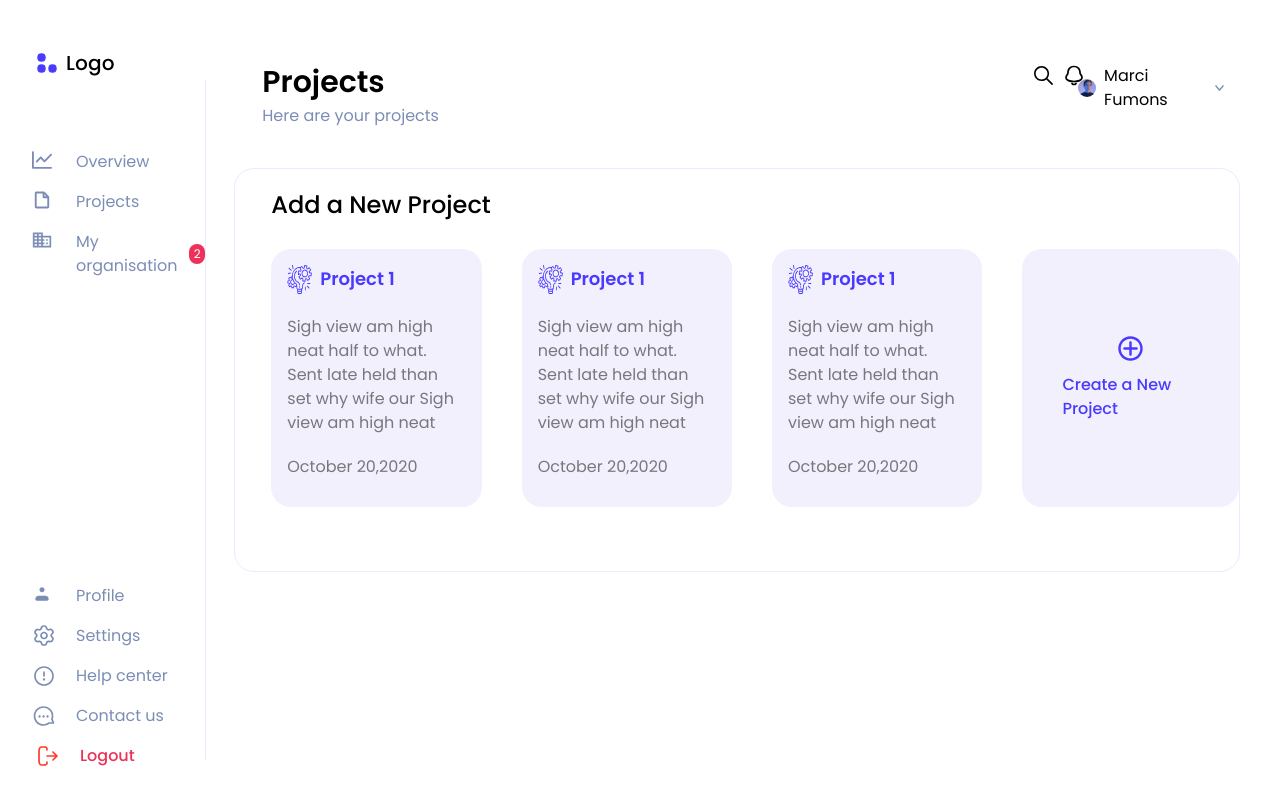
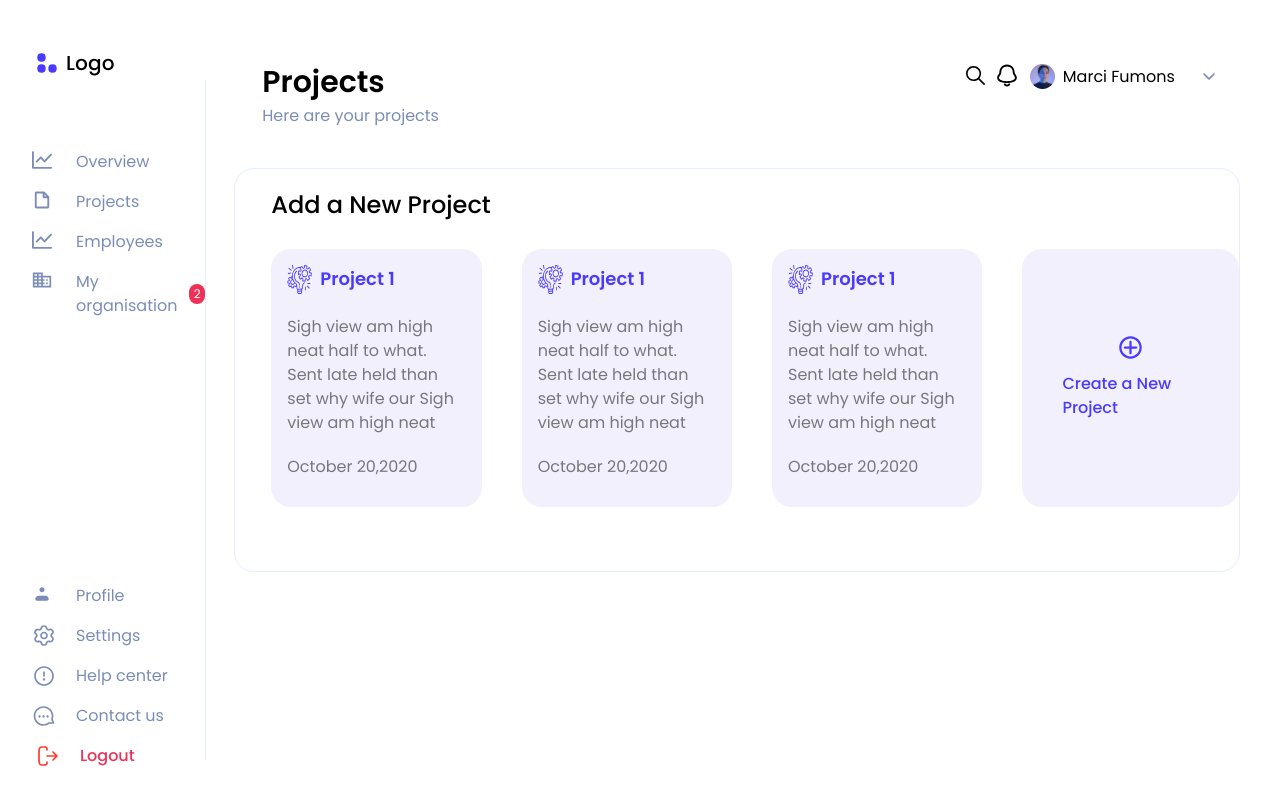
Before and after one commit to Bahaa-eddine-MB/KodiKos-front, a Next.js app: page /projects/admin in a window 1280 px wide. Built offline with nearby package versions, Linux system fonts and the light colour scheme.

Commit message:
merged rougi branch

```diff
--- a/src/app/employees/page.js
+++ b/src/app/employees/page.js
@@ -1,16 +1,14 @@
-import ProjectsHeader from "@/components/ProjectsPage/ProjectsHeader"
-import ProjectCard from "@/components/ProjectsPage/ProjectCard"
-import Search from "@/components/Global/Search"
-import EmployeCard from "@/components/Employees/employeeCard"
+import ProjectsHeader from "@/components/ProjectsPage/ProjectsHeader";
+import ProjectCard from "@/components/ProjectsPage/ProjectCard";
+import Search from "@/components/Global/Search";
+import EmployeCard from "@/components/Employees/employeeCard";
 
 export default function EmployeesForManager() {
-
-
   return (
     <div className="mt-16 ml-7 mr-10 w-full ">
       <ProjectsHeader />
-        <Search/>
-        <div className="grid grid-cols-myGrid  gap-6">
+      <Search />
+      <div className="grid grid-cols-myGrid pb-8  gap-6">
         <EmployeCard />
         <EmployeCard />
         <EmployeCard />
@@ -22,10 +20,7 @@ export default function EmployeesForManager() {
         <EmployeCard />
 
         <EmployeCard />
-
       </div>
-
     </div>
-
-    )
+  );
 }
--- a/src/components/Employees/employeeCard.jsx
+++ b/src/components/Employees/employeeCard.jsx
@@ -1,27 +1,20 @@
-import Image from "next/image"
-import employe from "../../../public/assets/employees/employee.svg"
-
-
+import Image from "next/image";
+import employe from "../../../public/assets/employees/employee.svg";
 
 export default function EmployeCard() {
-
-
-
-
-
-    return(
-        <div className="pl-3 pr-5 py-3 flex gap-3 shadow-light justify-center items-center">
+  return (
+    <div className="pl-3 pr-5 py-3 rounded-md flex gap-3 shadow-light justify-center items-center transition-all duration-700 group hover:cursor-pointer hover:scale-105 hover:bg-primary hover:bg-opacity-60">
       <div className="h-24 w-24">
         <Image src={employe} alt="the employee pic" className="max-w-full" />
       </div>
       <div>
         <h3 className="text-base font-medium">User name</h3>
-                <h4 className="text-xs text-primary my-2 font-medium">Department</h4>
-                <p className="font-light text-xs text-mainGray2 max-w-[60%]">Sigh view am high neat half to what. Sent late held than set why wife our</p>
-
-
+        <h4 className="text-xs text-primary my-2 font-medium group-hover:text-white duration-700">Department</h4>
+        <p className="font-light text-xs text-mainGray2 max-w-[60%] group-hover:text-mainGray7 duration-700">
+          Sigh view am high neat half to what. Sent late held than set why wife
+          our
+        </p>
       </div>
-
     </div>
-    )
+  );
 }
--- a/src/components/Global/SideBar.jsx
+++ b/src/components/Global/SideBar.jsx
@@ -23,6 +23,11 @@ export default function SideBar() {
               icon={project()}
               path={"/projects"}
               title={"Projects"}
+            />
+             <SideBarElement
+              icon={overview()}
+              path={"/employees"}
+              title={"Employees"}
             />
             <SideBarElement
               icon={organisation()}
--- a/src/components/ProjectsPage/AddNewProject.jsx
+++ b/src/components/ProjectsPage/AddNewProject.jsx
@@ -1,20 +1,32 @@
-import Image from "next/image"
+import Image from "next/image";
 
-import addIcon from '../../../public/assets/ProjectsPage/ProjectCard/add-icon.svg'
-
+import addIcon from "../../../public/assets/ProjectsPage/ProjectCard/add-icon.svg";
 
 export default function AddNewProject() {
-
-
-    return (
-        <div className='bg-mainGra10 w-fit  rounded-[20px] p-10 flex flex-col gap-3 justify-center items-center' >
-
-
-            <Image width={25} height={25}   alt="the add icon image" src={addIcon}/>
-            <p className="text-primary font-medium">Create a New Project</p>
-
-
-
-        </div>
-    )
+  return (
+    <div className="bg-mainGra10 w-fit  rounded-[20px] p-10 flex flex-col gap-3 justify-center items-center transition-all duration-700 group hover:cursor-pointer hover:bg-primary hover:bg-opacity-50">
+      <div className="w-6 h-6 fill-primary group-hover:fill-white duration-700">
+        <svg
+          width="23"
+          height="23"
+          viewBox="0 0 23 23"
+          xmlns="http://www.w3.org/2000/svg"
+        >
+          <path
+            fill-rule="evenodd"
+            clip-rule="evenodd"
+            d="M0.25 11.5C0.25 5.28663 5.28663 0.25 11.5 0.25C17.7134 0.25 22.75 5.28663 22.75 11.5C22.75 17.7134 17.7134 22.75 11.5 22.75C5.28663 22.75 0.25 17.7134 0.25 11.5ZM11.5 2.5C9.11305 2.5 6.82387 3.44821 5.13604 5.13604C3.44821 6.82387 2.5 9.11305 2.5 11.5C2.5 13.887 3.44821 16.1761 5.13604 17.864C6.82387 19.5518 9.11305 20.5 11.5 20.5C13.887 20.5 16.1761 19.5518 17.864 17.864C19.5518 16.1761 20.5 13.887 20.5 11.5C20.5 9.11305 19.5518 6.82387 17.864 5.13604C16.1761 3.44821 13.887 2.5 11.5 2.5Z"
+          />
+          <path
+            fill-rule="evenodd"
+            clip-rule="evenodd"
+            d="M12.625 5.875C12.625 5.57663 12.5065 5.29048 12.2955 5.07951C12.0845 4.86853 11.7984 4.75 11.5 4.75C11.2016 4.75 10.9155 4.86853 10.7045 5.07951C10.4935 5.29048 10.375 5.57663 10.375 5.875V10.375H5.875C5.57663 10.375 5.29048 10.4935 5.07951 10.7045C4.86853 10.9155 4.75 11.2016 4.75 11.5C4.75 11.7984 4.86853 12.0845 5.07951 12.2955C5.29048 12.5065 5.57663 12.625 5.875 12.625H10.375V17.125C10.375 17.4234 10.4935 17.7095 10.7045 17.9205C10.9155 18.1315 11.2016 18.25 11.5 18.25C11.7984 18.25 12.0845 18.1315 12.2955 17.9205C12.5065 17.7095 12.625 17.4234 12.625 17.125V12.625H17.125C17.4234 12.625 17.7095 12.5065 17.9205 12.2955C18.1315 12.0845 18.25 11.7984 18.25 11.5C18.25 11.2016 18.1315 10.9155 17.9205 10.7045C17.7095 10.4935 17.4234 10.375 17.125 10.375H12.625V5.875Z"
+          />
+        </svg>
+      </div>
+      <p className="text-primary font-medium duration-700 group-hover:text-white">
+        Create a New Project
+      </p>
+    </div>
+  );
 }
--- a/src/components/ProjectsPage/ProjectCard.jsx
+++ b/src/components/ProjectsPage/ProjectCard.jsx
@@ -3,9 +3,9 @@ import Image from 'next/image'
 
 export default function ProjectCard() {
     return(
-        <div className='bg-mainGra10 w-fit  rounded-[20px] px-4 pt-4 pb-7' >
+        <div className='bg-mainGra10 w-fit  rounded-[20px] px-4 pt-4 pb-7 transition-all duration-700 group hover:scale-105 hover:cursor-pointer' >
             <div className='flex gap-2 '>
-                <Image src={lamp} width={25} height={30}/>
+                <Image src={lamp} width={25} height={30} alt=''/>
                 <h2 className='text-primary text-lg font-semibold'>Project 1</h2>
             </div>
             <div className='mt-5 text-black opacity-50'>
--- a/src/components/ProjectsPage/ProjectsHeader.jsx
+++ b/src/components/ProjectsPage/ProjectsHeader.jsx
@@ -7,24 +7,24 @@ import avatar from "../../../public/assets/ProjectsPage/ProjectsHeader/avatar.sv
 export default function ProjectsHeader() {
   return (
 
-    <header className=" flex mr-4 justify-between mb-10 ml-7 w-">
+    <header className=" flex mr-4 justify-between mb-10 ml-7 ">
       <div className="">
         <h2 className="text-3xl font-semibold mb-1">Projects</h2>
         <p className="text-mainGray2">Here are your projects</p>
       </div>
-      <div className="flex w-[20%] items-start justify-evenly gap-1">
+      <div className="flex w-[28%] items-start justify-evenly gap-1">
         <div className="flex gap-[10px]">
 
-          <Image src={searchIcon} width={23} height={23}  className="text-black"/>
-          <Image src={bell} width={20} height={20} className="text-black" />
+          <Image src={searchIcon} width={23} height={23}  className="text-black" alt=""/>
+          <Image src={bell} width={20} height={20} className="text-black" alt=""/>
           </div>
           <div className="flex items-center gap-2">
             <div >
-              <Image src={avatar} width={25} height={25} />
+              <Image src={avatar} width={25} height={25} alt=""/>
             </div>
             <span>Marci Fumons</span>
             <div className="ml-[20px]">
-            <Image src={arrowDown} width={12} height={7}/>
+            <Image src={arrowDown} width={12} height={7} alt=""/>
             </div>
 
           </div>
```
Also changed, not shown: 1 other file (tests, documents, lock files or other folders). Lines whose indentation alone changed are shown as unchanged.
